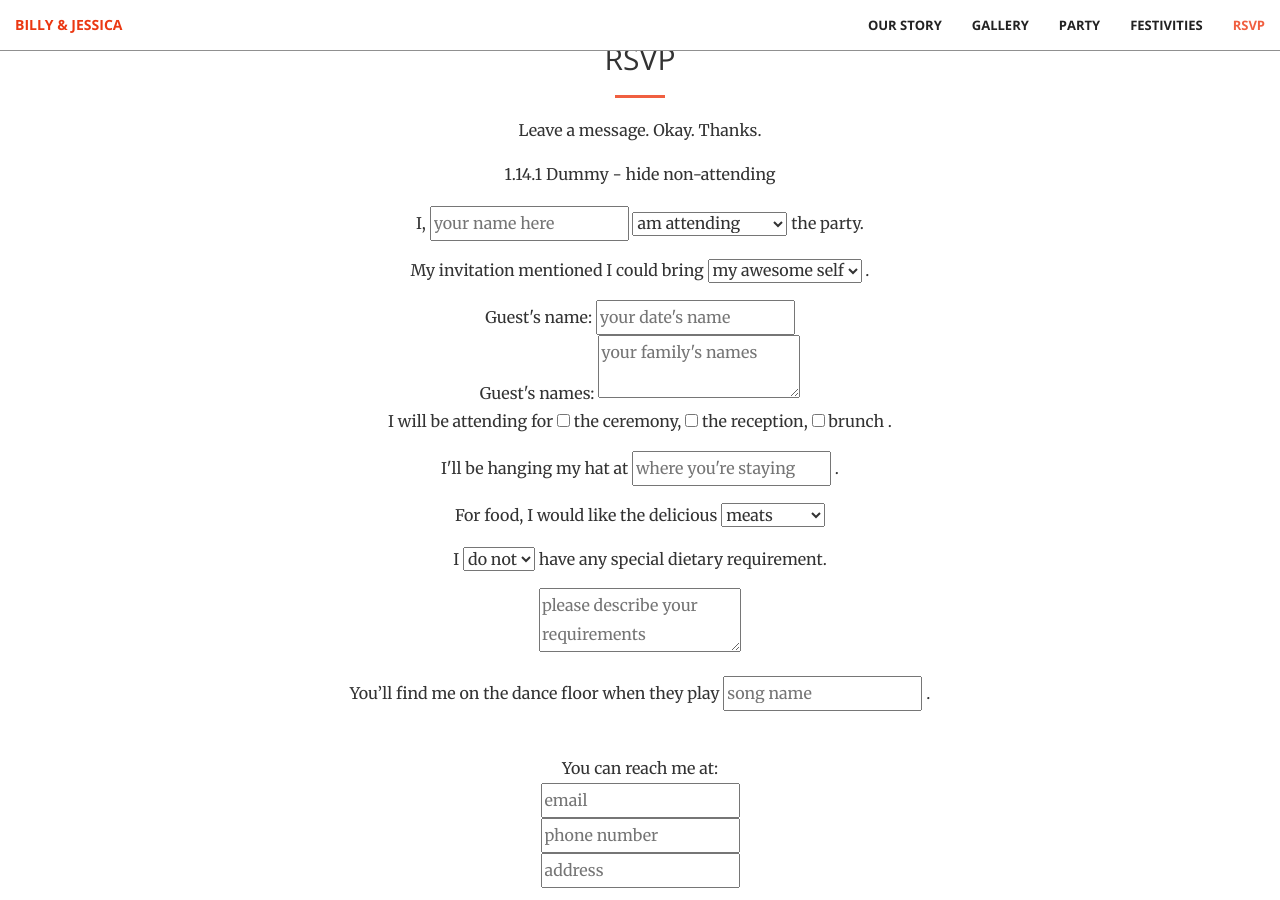
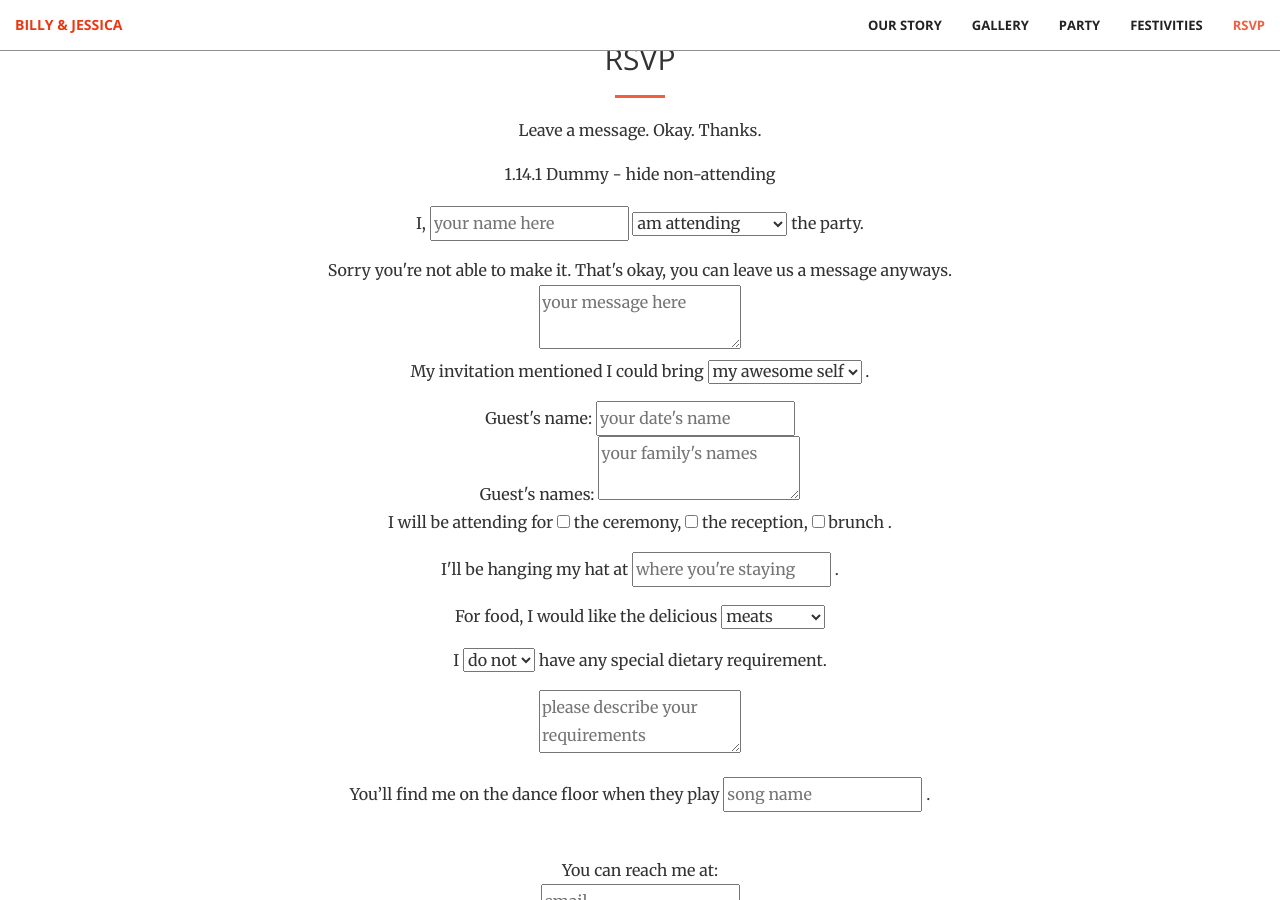
Before and after one commit to notbleh/wed-website, a Jekyll site: the page built from live.html, in a window 1280 px wide and 900 px high, scrolled down 2979 px. Built offline with Jekyll 4.4.1, drawn with Linux system fonts in a browser that asks for light colours; nearby versions of some CDN libraries.

Commit message:
Update rsvp1.html

```diff
--- a/_includes/rsvp1.html
+++ b/_includes/rsvp1.html
@@ -18,6 +18,11 @@
                                 </select>
                             </span>
                                 the party.
+                        </div>
+                        <!-- show if not attending -->
+                        <div id="attendingno">
+                            Sorry you're not able to make it. That's okay, you can leave us a message anyways.<br>
+                            <textarea name="message" id="message" placeholder="your message here"></textarea>
                         </div>
                         <!-- hide if not attending -->
                         <div id="attendingyes">
```
